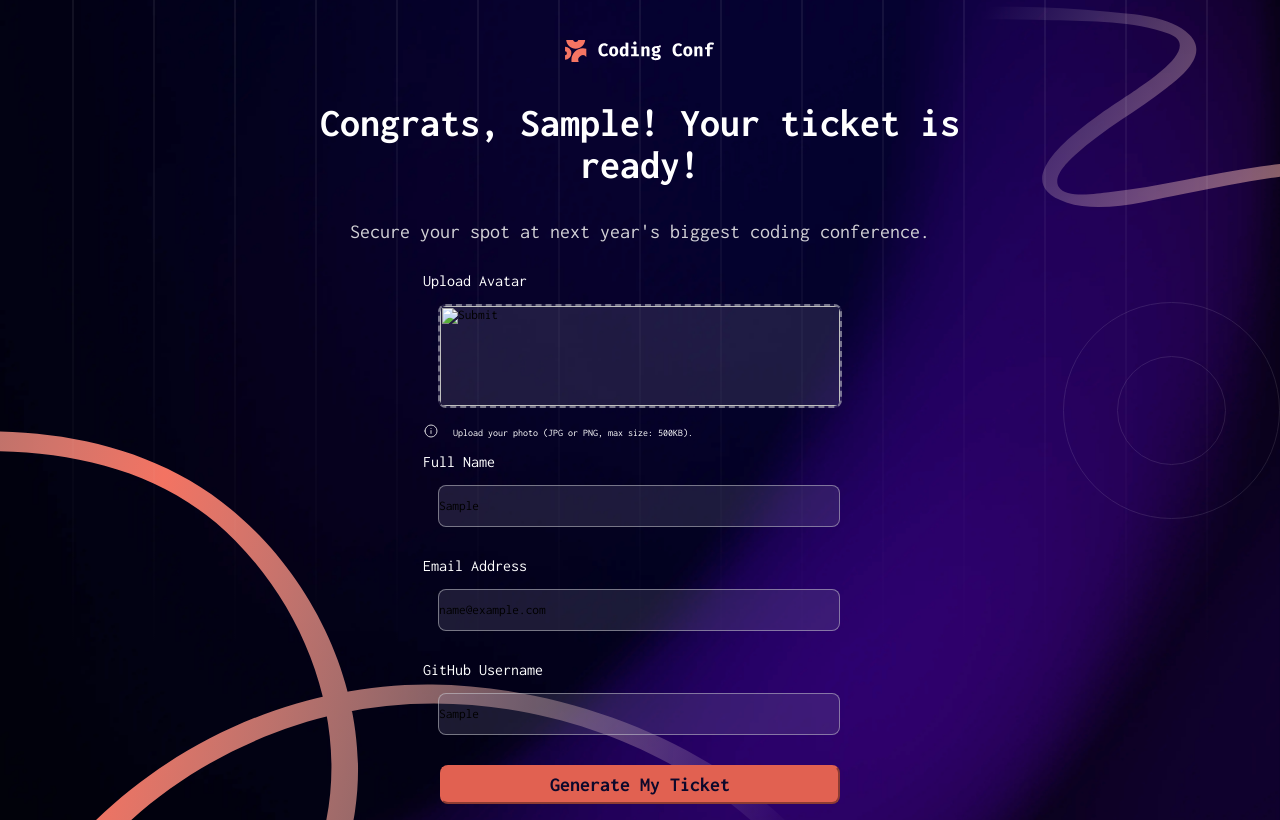
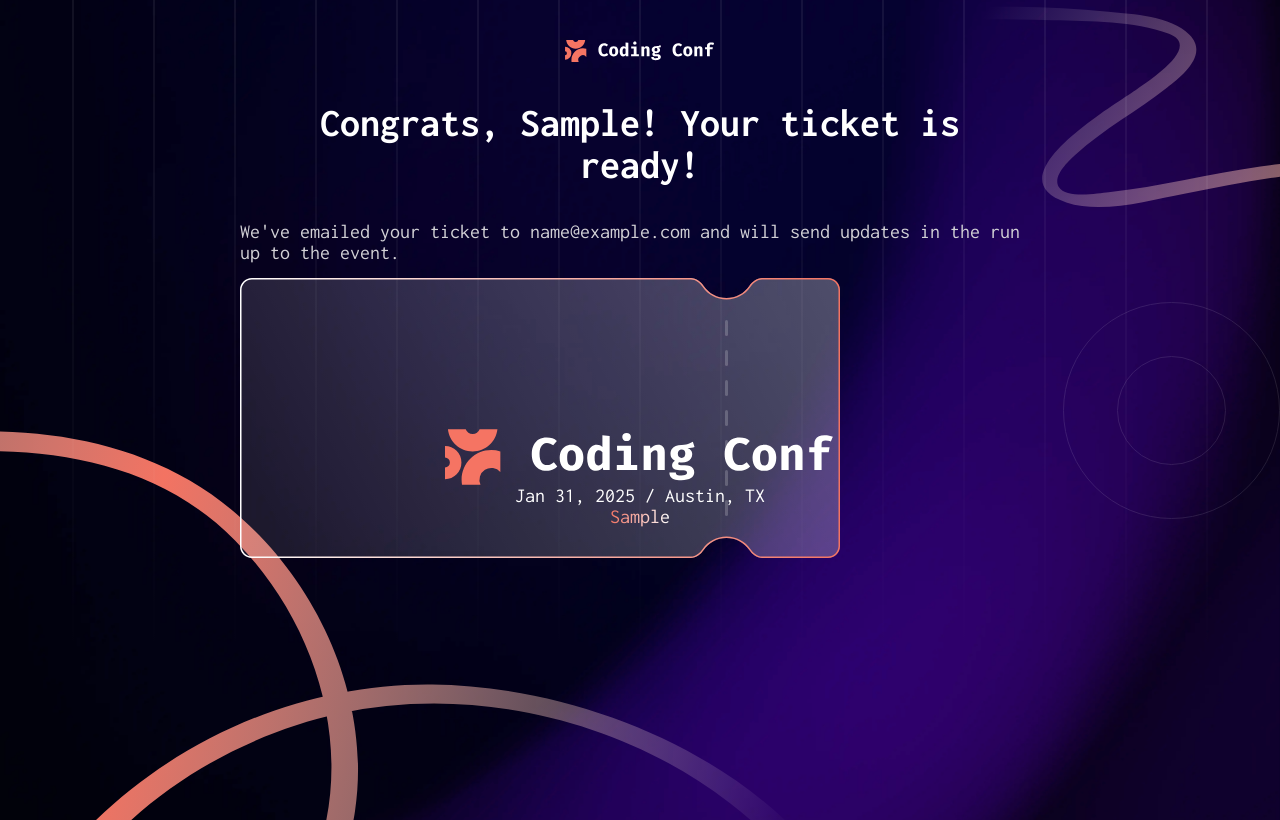
Before and after one commit to Marquesaura/trab-alan, a plain HTML site: page index.html in a window 1280 px wide. Both pictures are taken after typing "Sample", "name@example.com", "Sample" into the empty fields and a click on the button "Generate My Ticket". Drawn offline with Linux system fonts and the light colour scheme.

Commit message:
Add files via upload

```diff
--- a/index.html
+++ b/index.html
@@ -23,6 +23,7 @@
 
 
     <form>
+      <img src="assets/images/logo-full.svg" alt="logo" class="logo">
       <div class="dados">
         <label for="image">Upload Avatar</label> <br>
         <input type="image" required placeholder = "Drag and drop or click to upload" class="upload-imagem"> <br>
--- a/script.js
+++ b/script.js
@@ -1,4 +1,7 @@
 const gerarBtn = document.getElementById('gerar-btn');
+const logo = document.querySelector('.logo')
+logo.style.display = "none";
+
 
 gerarBtn.addEventListener('click', () => {
     const nome = document.getElementById('nome').value;
@@ -6,11 +9,36 @@ gerarBtn.addEventListener('click', () => {
     const userGit = document.getElementById('username').value;
 
 
+
     if (nome == "" || email == "" || userGit == "") {
         alert("Complete the required fields!");
+
+
     } else {
+        gerarBtn.style.display = "none";
+        logo.style.display = "flex";
+
         const titulo = document.querySelector('h1');
+        const subtitulo = document.querySelector('h2');
+        const ticketImagem = document.createElement('img');
+        const form = document.querySelector('form');
+
+
         titulo.textContent = `Congrats, ${nome}! Your ticket is ready!`;
+        subtitulo.textContent = `We've emailed your ticket to ${email} and will send updates in the run up to the event.`;
+        ticketImagem.setAttribute('src', 'assets/images/pattern-ticket.svg');
+        form.classList.add('ticket');
+
+        const dadosEvent = document.createElement('p');
+        dadosEvent.textContent = "Jan 31, 2025 / Austin, TX";
+        form.append(dadosEvent)
+
+        const novoNome = document.createElement('p');
+        novoNome.textContent = nome;
+        novoNome.classList.add('nome-alterado')
+        form.append(novoNome)
+
+
 
     }
 })
--- a/style.css
+++ b/style.css
@@ -22,7 +22,7 @@
 }
 
 body {
-     background-color: var(--cor5);
+    background-color: var(--cor5);
     width: 100%;
     min-height: 100vh;
     background-image: url('assets/images/pattern-lines.svg'), url('assets/images/pattern-squiggly-line-bottom-desktop.svg'), url('assets/images/pattern-squiggly-line-top.svg'), url('assets/images/pattern-circle.svg'), url('assets/images/background-desktop.png');
@@ -109,7 +109,7 @@ label {
     background-position: center;
 }
 
-#gerar-btn{
+#gerar-btn {
     font-size: 20px;
     width: 400px;
     padding: 7px;
@@ -121,3 +121,36 @@ label {
 }
 
 /* estilos pós-js */
+
+.ticket {
+    background-image: url('assets/images/pattern-ticket.svg');
+    background-repeat: no-repeat;
+    display: flex;
+    flex-direction: column;
+    justify-content: center;
+    align-items: center;
+    background-size: auto;
+    width: 100vh;
+    height: 50vh;
+}
+
+.ticket .dados {
+    display: none;
+}
+
+.nome-alterado {
+    background: linear-gradient(to right, var(--grad_1), var(--grad_2));
+    -webkit-background-clip: text;
+    -webkit-text-fill-color: transparent;
+    font-size: 20px;
+    align-items: left;
+    text-align: left;
+
+}
+
+.logo {
+    height: 7vh;
+    align-items: top left;
+    justify-content: top left;
+    margin-left: 0;
+}
```
